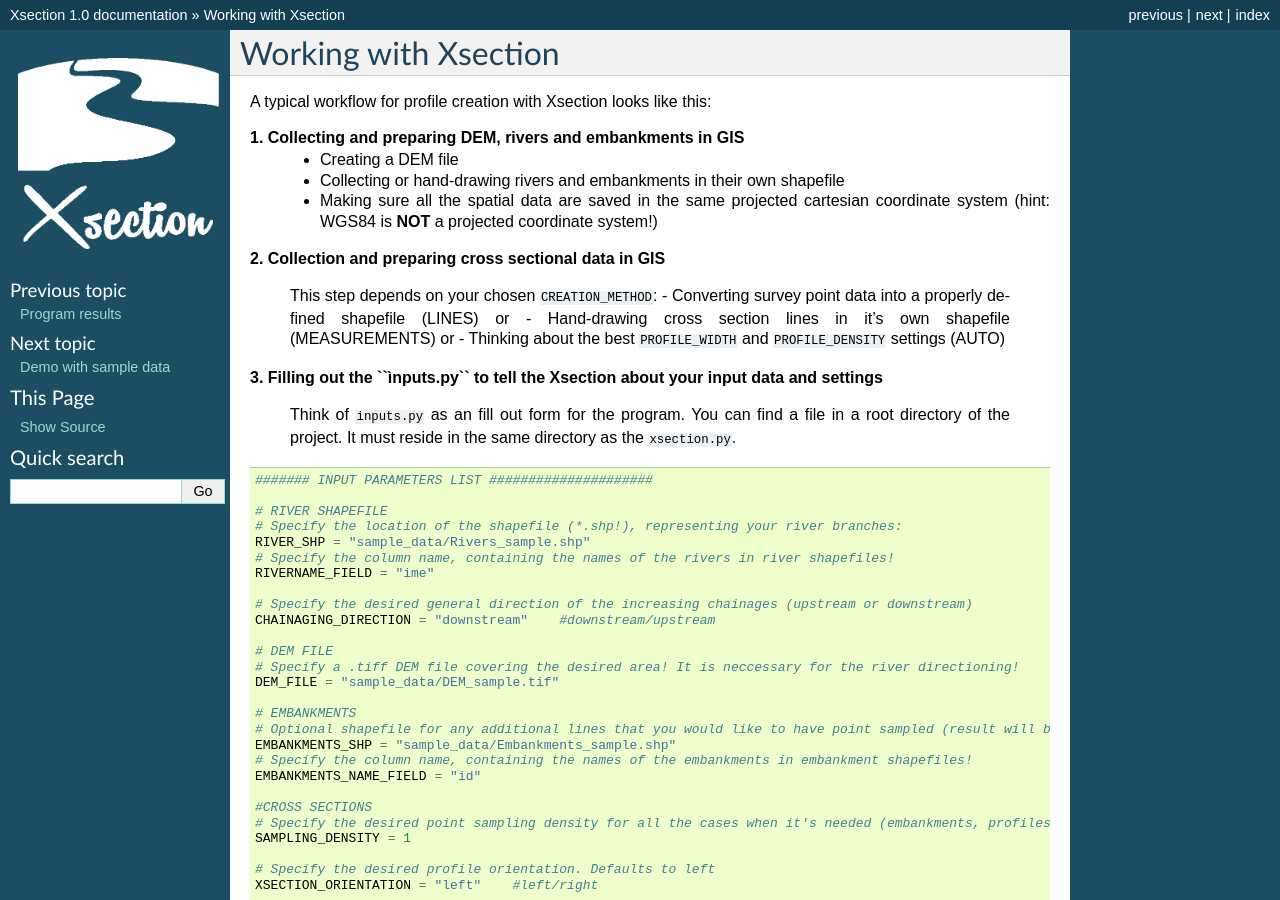
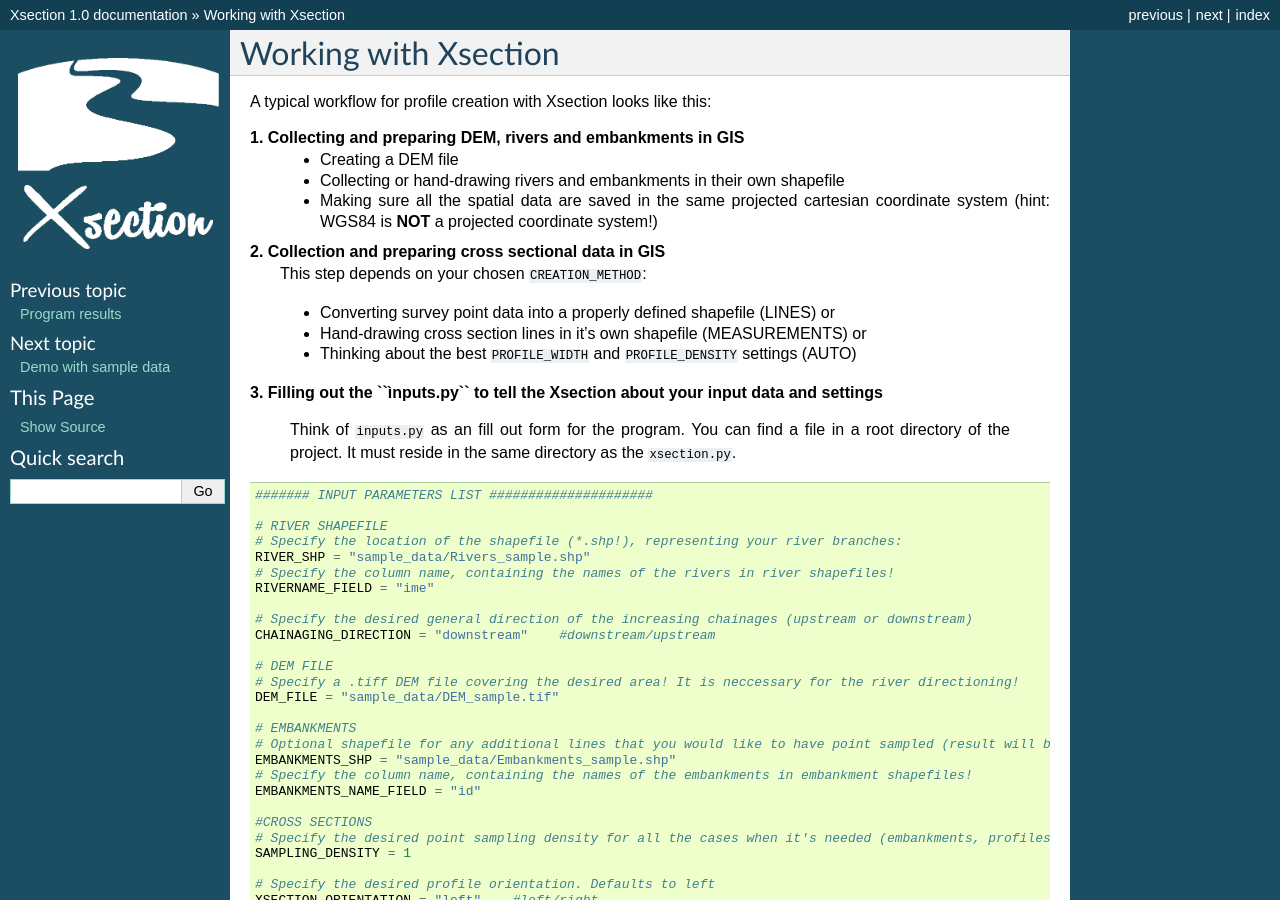
Before and after one commit to marjanmo/xsection, a Sphinx documentation site: the page built from docs/running-xsection.rst, in a window 1280 px wide and 900 px high. Built offline with Sphinx 7.4.7, drawn with Linux system fonts in a browser that asks for light colours.

Commit message:
rst formatting

```diff
--- a/docs/running-xsection.rst
+++ b/docs/running-xsection.rst
@@ -11,8 +11,8 @@ A typical workflow for profile creation with Xsection looks like this:
       (hint: WGS84 is **NOT** a projected coordinate system!)
 
 **2. Collection and preparing cross sectional data in GIS**
+    This step depends on your chosen ``CREATION_METHOD``:
 
-    This step depends on your chosen ``CREATION_METHOD``:
     - Converting survey point data into a properly defined shapefile (LINES) or
     - Hand-drawing cross section lines in it's own shapefile (MEASUREMENTS) or
     - Thinking about the best ``PROFILE_WIDTH`` and ``PROFILE_DENSITY`` settings (AUTO)
```
